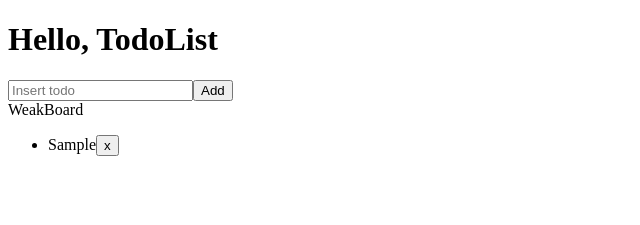
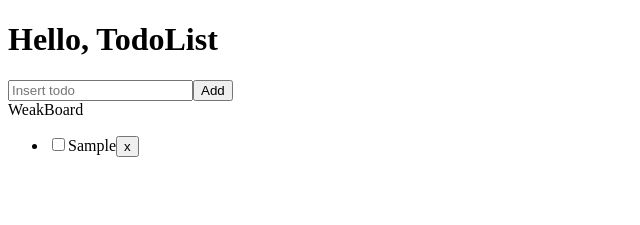
Before and after one commit to arkhipenkavitali/todolist-client, a React (Vite) app: page / in a window 1280 px wide. Both pictures are taken after typing "Sample" into the empty fields and a click on the button "Add". Shown: the top 225 px of the page, without its empty margins (0-640 px from the left). Built offline with nearby package versions, Linux system fonts and the light colour scheme.

Commit message:
add completed state

```diff
--- /dev/null
+++ b/src/components/TodoItem/TodoItem.css
@@ -0,0 +1,3 @@
+.completed {
+    text-decoration: line-through;
+}
--- a/src/components/TodoItem/TodoItem.tsx
+++ b/src/components/TodoItem/TodoItem.tsx
@@ -1,9 +1,10 @@
 import {Todo} from "../../store/types/todo.ts";
 import React from "react";
 import {useDispatch} from "react-redux";
-import {deleteTodo} from "../../store/slices/todosSlice.ts";
+import {deleteTodo, toggleComplete} from "../../store/slices/todosSlice.ts";
 import {openModal} from "../../store/slices/modalSlice.ts";
 import ConfirmModal from "../ConfirmModal/ConfirmModal.tsx";
+import './TodoItem.css';
 
 interface TodoItemProps {
 	todo: Todo
@@ -15,9 +16,13 @@ const TodoItem: React.FC<TodoItemProps> = ({todo}) => {
 			<ConfirmModal onConfirm={() => dispatch(deleteTodo(todo.id))} title="Хотите удалить todo" />
 		))
 	}
+	const onCompletedTodo = () => {
+		dispatch(toggleComplete(todo.id))
+	}
 	return (
 		<li>
-			{todo.text}
+			<input type="checkbox" onChange={onCompletedTodo}/>
+			<span className={todo.isCompleted ? "completed" : ""}>{todo.text}</span>
 			<button onClick={onDeleteTodo}>x</button>
 		</li>
 	);
```
